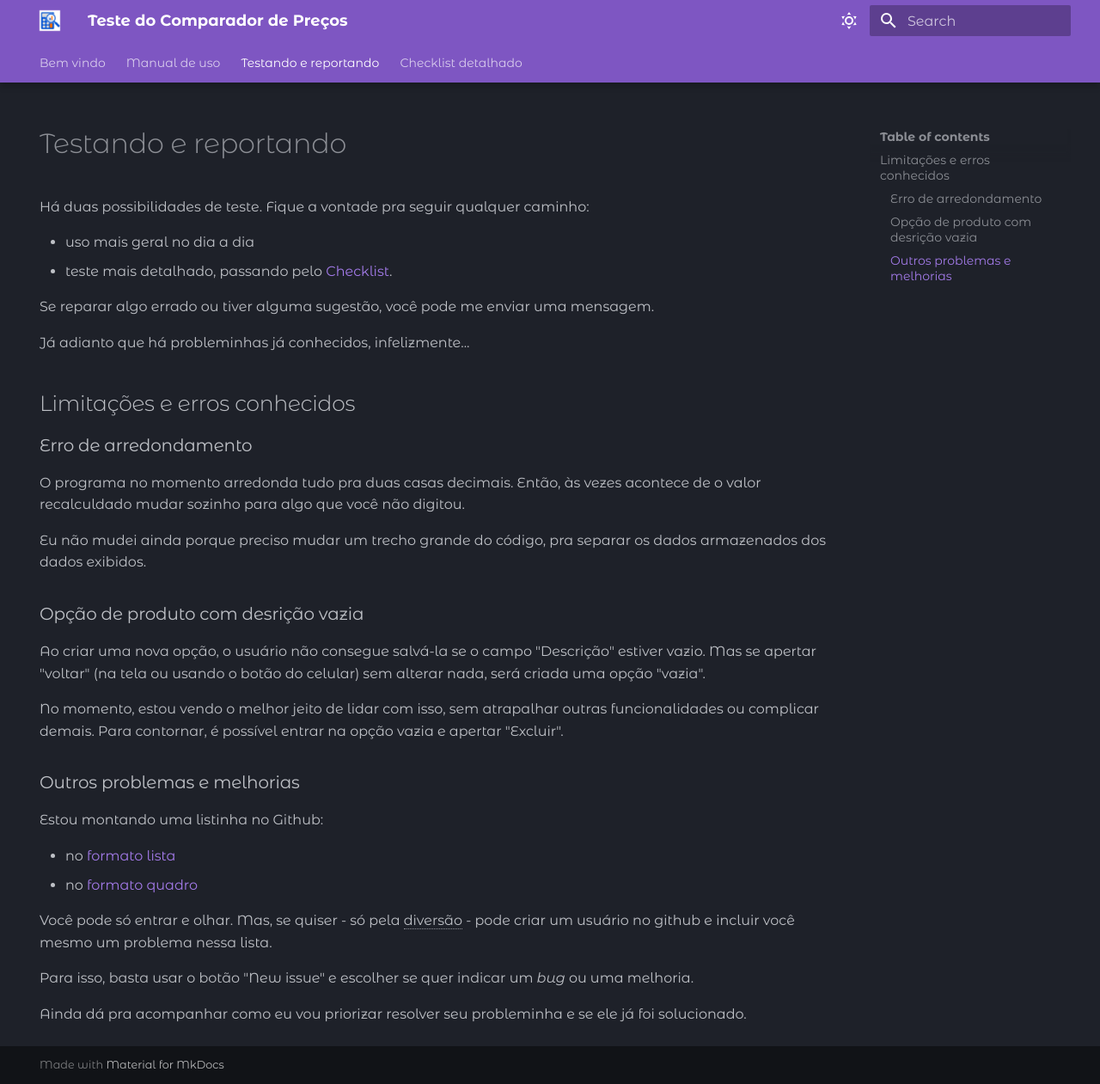
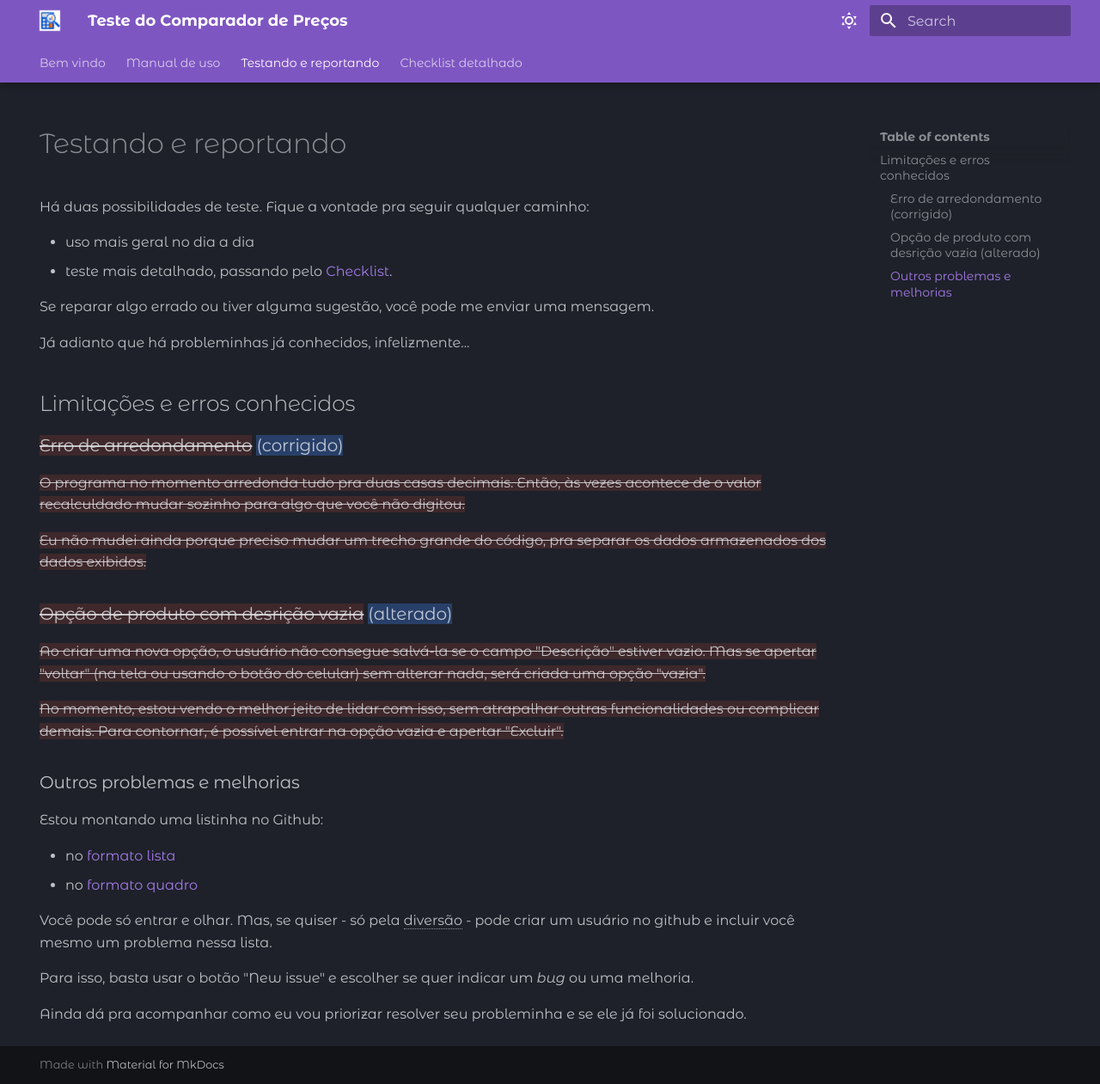
Before and after one commit to gkaneto/Comparador-docs, an MkDocs documentation site: the page built from docs/teste.md, in a window 1280 px wide and 1261 px high. Shown: the whole window at 86% size. Built offline with MkDocs 1.6.1 and Material for MkDocs 9.7.7, drawn with Linux system fonts in a browser that asks for light colours; some web fonts are replaced.

Commit message:
change: atualização sobre erros

```diff
--- a/docs/teste.md
+++ b/docs/teste.md
@@ -16,17 +16,17 @@ Já adianto que há probleminhas já conhecidos, infelizmente...
 
 ## Limitações e erros conhecidos
 
-### Erro de arredondamento
+### {--Erro de arredondamento--} {==(corrigido)==}
 
-O programa no momento arredonda tudo pra duas casas decimais. Então, às vezes acontece de o valor recalculdado mudar sozinho para algo que você não digitou.
+{--O programa no momento arredonda tudo pra duas casas decimais. Então, às vezes acontece de o valor recalculdado mudar sozinho para algo que você não digitou.--}
 
-Eu não mudei ainda porque preciso mudar um trecho grande do código, pra separar os dados armazenados dos dados exibidos.
+{--Eu não mudei ainda porque preciso mudar um trecho grande do código, pra separar os dados armazenados dos dados exibidos.--}
 
-### Opção de produto com desrição vazia
+### {--Opção de produto com desrição vazia--} {==(alterado)==}
 
-Ao criar uma nova opção, o usuário não consegue salvá-la se o campo "Descrição" estiver vazio. Mas se apertar "voltar" (na tela ou usando o botão do celular) sem alterar nada, será criada uma opção "vazia".
+{--Ao criar uma nova opção, o usuário não consegue salvá-la se o campo "Descrição" estiver vazio. Mas se apertar "voltar" (na tela ou usando o botão do celular) sem alterar nada, será criada uma opção "vazia". --}
 
-No momento, estou vendo o melhor jeito de lidar com isso, sem atrapalhar outras funcionalidades ou complicar demais. Para contornar, é possível entrar na opção vazia e apertar "Excluir".
+{--No momento, estou vendo o melhor jeito de lidar com isso, sem atrapalhar outras funcionalidades ou complicar demais. Para contornar, é possível entrar na opção vazia e apertar "Excluir".--}
 
 ### Outros problemas e melhorias
 
```
